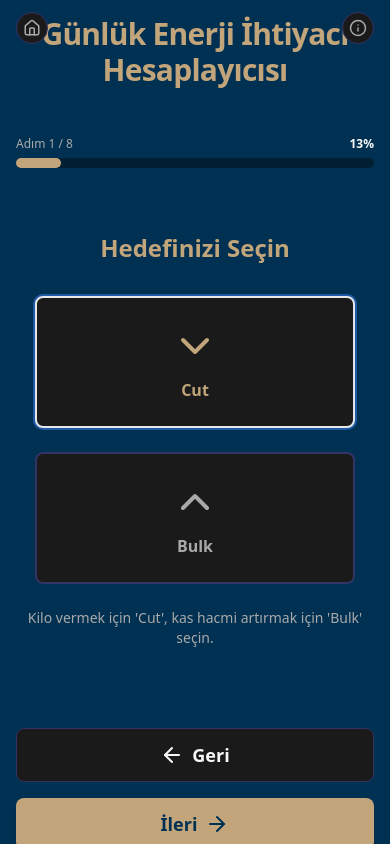
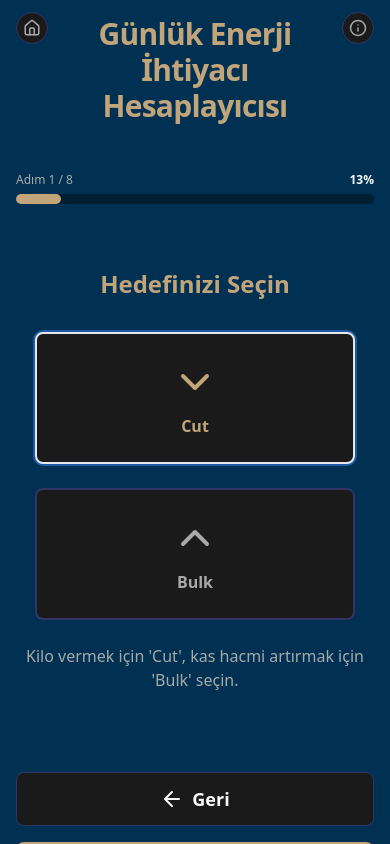
Before and after one commit to atlasakin/tdee-app, a React (Create React App) app: page / in a window 390 px wide. Both pictures are taken after a click on the button "BAŞLA". Shown: the top 844 px of the page. Built offline with nearby package versions, Linux system fonts and the light colour scheme.

Commit message:
Header overlap + helper text growth

```diff
--- a/src/EnergyIntakeWizard.tsx
+++ b/src/EnergyIntakeWizard.tsx
@@ -507,7 +507,7 @@ export default function EnergyIntakeWizard() {
                 </div>
               ))}
             </div>
-            <p className="text-sm text-center" style={{ color: PALETTE.TEXT_SECONDARY }}>{TR.helpGoal}</p>
+            <p className="text-base text-center" style={{ color: PALETTE.TEXT_SECONDARY }}>{TR.helpGoal}</p>
           </div>
         );
 
@@ -556,8 +556,8 @@ export default function EnergyIntakeWizard() {
           style={{ background: PALETTE.CARD_BACKGROUND, color: PALETTE.TEXT_PRIMARY }}
         />
         {err[key as keyof ErrorState] && <p className="text-center mt-2" style={{ color: PALETTE.ERROR_COLOR }}>{err[key as keyof ErrorState]}</p>}
-        <p className="text-sm text-center mt-3" dangerouslySetInnerHTML={{ __html: help }} style={{ color: PALETTE.TEXT_SECONDARY }} />
-        <p className="text-sm text-center mt-2" style={{ color: PALETTE.TEXT_SECONDARY }}>{TR.enterHint}</p>
+        <p className="text-base text-center mt-3" dangerouslySetInnerHTML={{ __html: help }} style={{ color: PALETTE.TEXT_SECONDARY }} />
+        <p className="text-base text-center mt-2" style={{ color: PALETTE.TEXT_SECONDARY }}>{TR.enterHint}</p>
       </div>
     );
 
@@ -581,7 +581,7 @@ export default function EnergyIntakeWizard() {
               </div>
             ))}
           </div>
-          <p className="text-sm text-center" style={{ color: PALETTE.TEXT_SECONDARY }}>{TR.helpProtein}</p>
+          <p className="text-base text-center" style={{ color: PALETTE.TEXT_SECONDARY }}>{TR.helpProtein}</p>
         </div>
       );
 
@@ -608,7 +608,7 @@ export default function EnergyIntakeWizard() {
               </div>
             ))}
           </div>
-          <p className="text-sm text-center" style={{ color: PALETTE.TEXT_SECONDARY }}>{TR.helpTrainStatus}</p>
+          <p className="text-base text-center" style={{ color: PALETTE.TEXT_SECONDARY }}>{TR.helpTrainStatus}</p>
         </div>
       );
 
@@ -772,7 +772,12 @@ export default function EnergyIntakeWizard() {
           style={{ background: PALETTE.CARD_BACKGROUND, border: `1px solid ${PALETTE.BORDER_COLOR}`, color: PALETTE.TEXT_SECONDARY }}>
           <Home size={18} /> {/* Removed sm prop */}
         </a>
-        <h1 className="text-3xl sm:text-4xl lg:text-5xl font-extrabold tracking-tight" style={{ color: PALETTE.ACCENT }}>{TR.estimatorTitle}</h1>
+        <h1
+  className="text-3xl sm:text-4xl lg:text-5xl font-extrabold tracking-tight px-10 sm:px-0" // Added px-10 for mobile, sm:px-0 to reset on larger screens
+  style={{ color: PALETTE.ACCENT }}
+>
+  {TR.estimatorTitle}
+</h1>
         <div className="absolute top-0 right-0 -mt-1 sm:-mt-2 h-full flex items-start group">
           <span className="cursor-help rounded-full w-8 h-8 sm:w-10 sm:h-10 flex items-center justify-center text-sm font-bold" style={{ background: PALETTE.CARD_BACKGROUND, color: PALETTE.TEXT_SECONDARY, border: `1px solid ${PALETTE.BORDER_COLOR}` }}>
             <Info size={18} /> {/* Removed sm prop */}
```
